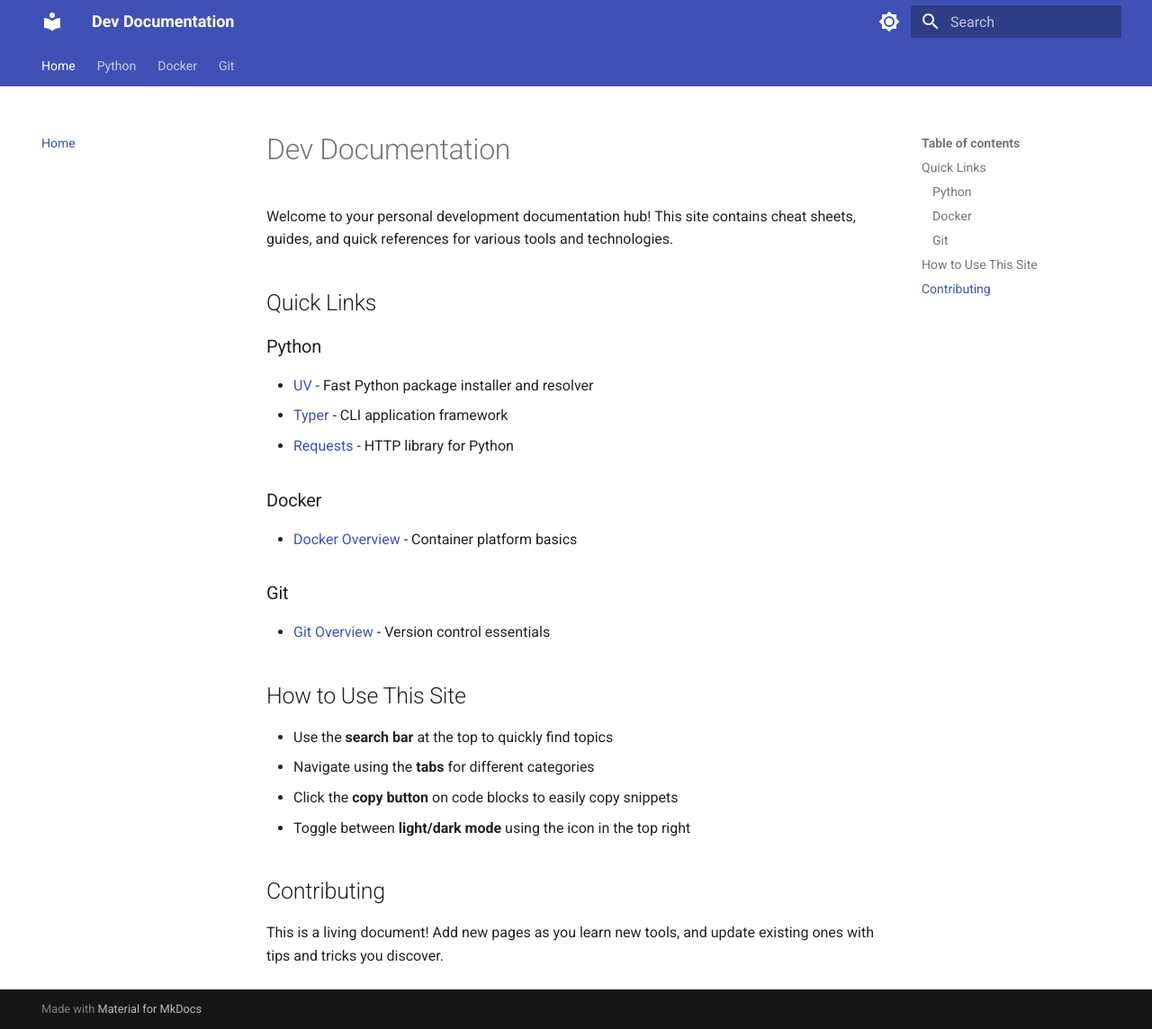
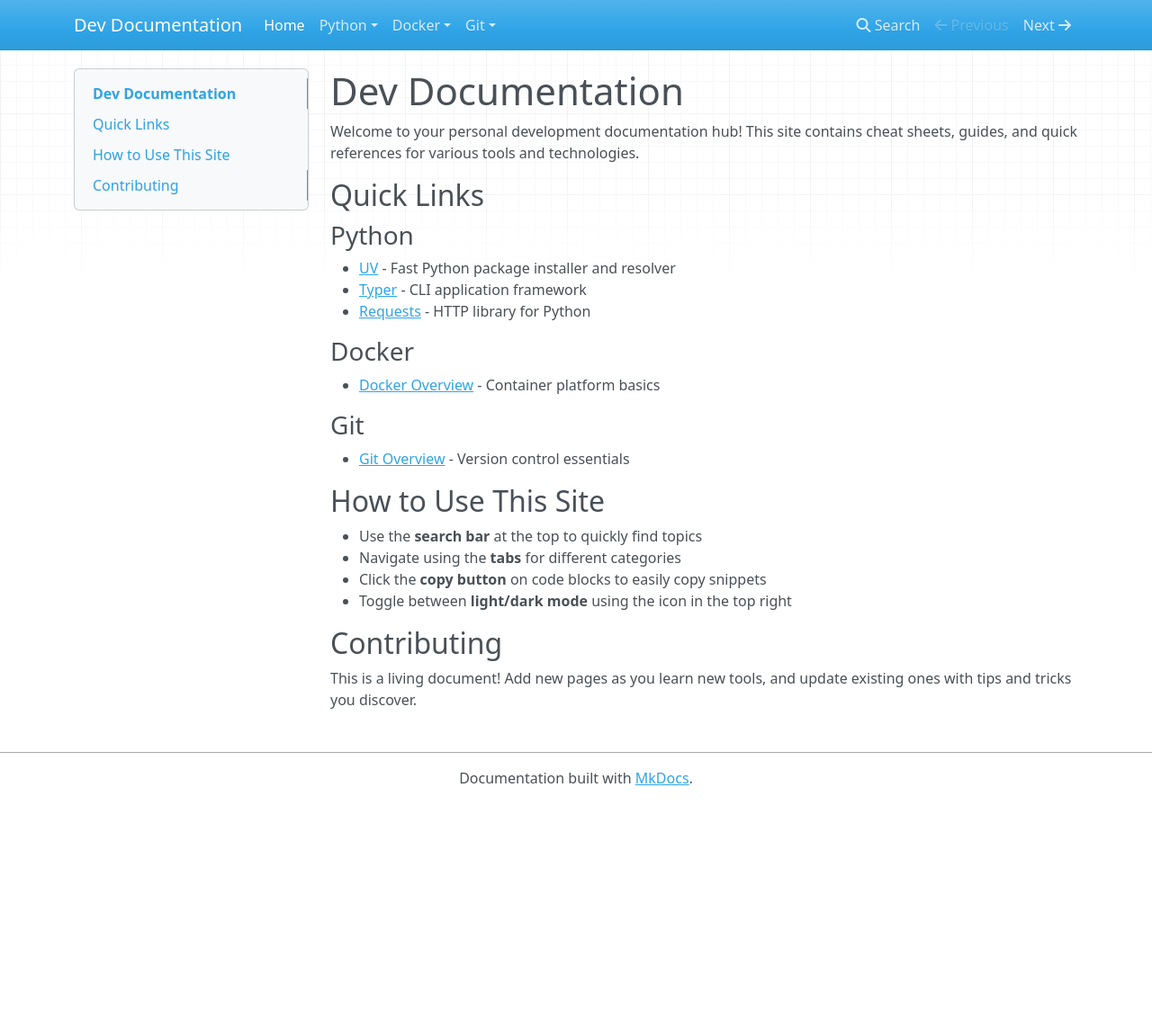
Before and after one commit to robertvigorito/my-docs, an MkDocs documentation site: the page built from docs/index.md, in a window 1280 px wide and 1144 px high. Shown: the whole window at 90% size. Built offline with MkDocs 1.6.1, drawn with Linux system fonts in a browser that asks for light colours; nearby versions of some CDN libraries.

Commit message:
Update MkDocs configuration and dependencies for improved documentation support

```diff
--- a/mkdocs.yml
+++ b/mkdocs.yml
@@ -3,7 +3,7 @@ site_description: Personal development documentation and cheat sheets
 site_author: Your Name
 
 theme:
-  name: material
+  name: mkdocs
   palette:
     # Light mode
     - scheme: default
@@ -27,17 +27,17 @@ theme:
     - search.highlight
     - content.code.copy
 
-markdown_extensions:
-  - pymdownx.highlight:
-      anchor_linenums: true
-  - pymdownx.superfences
-  - pymdownx.tabbed:
-      alternate_style: true
-  - admonition
-  - pymdownx.details
-  - tables
-  - toc:
-      permalink: true
+# markdown_extensions:
+#   - pymdownx.highlight:
+#       anchor_linenums: true
+#   - pymdownx.superfences
+#   - pymdownx.tabbed:
+#       alternate_style: true
+#   - admonition
+#   - pymdownx.details
+#   - tables
+#   - toc:
+#       permalink: true
 
 nav:
   - Home: index.md
--- a/pyproject.toml
+++ b/pyproject.toml
@@ -8,6 +8,7 @@ dependencies = [
     "mkdocs>=1.6.1",
     "mkdocs-material>=9.7.1",
     "black>=24.0.0",
+    "markdown-extensions>=0.0.1",
 ]
 
 [tool.black]
```
Also changed, not shown: 1 other file.
